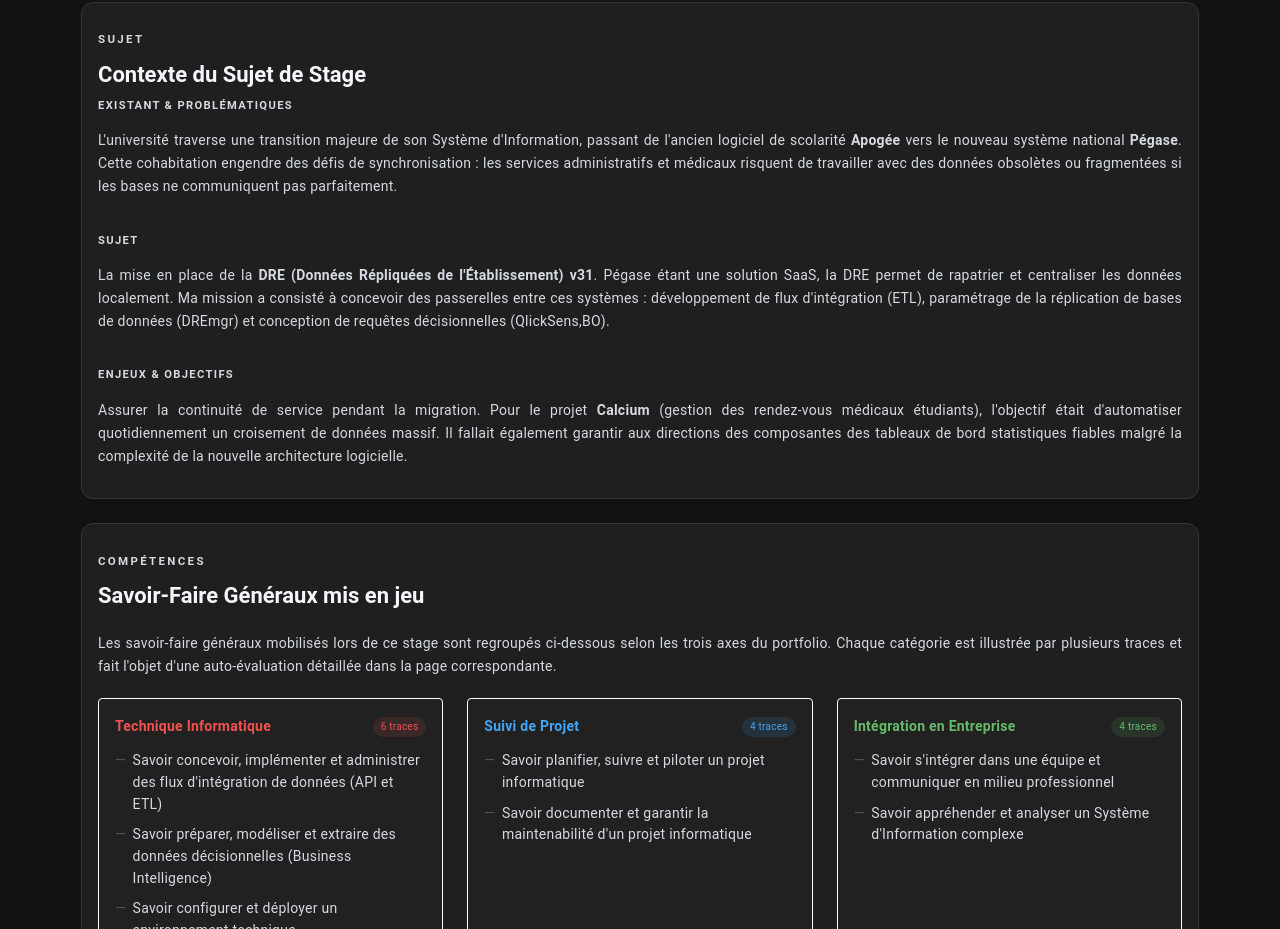
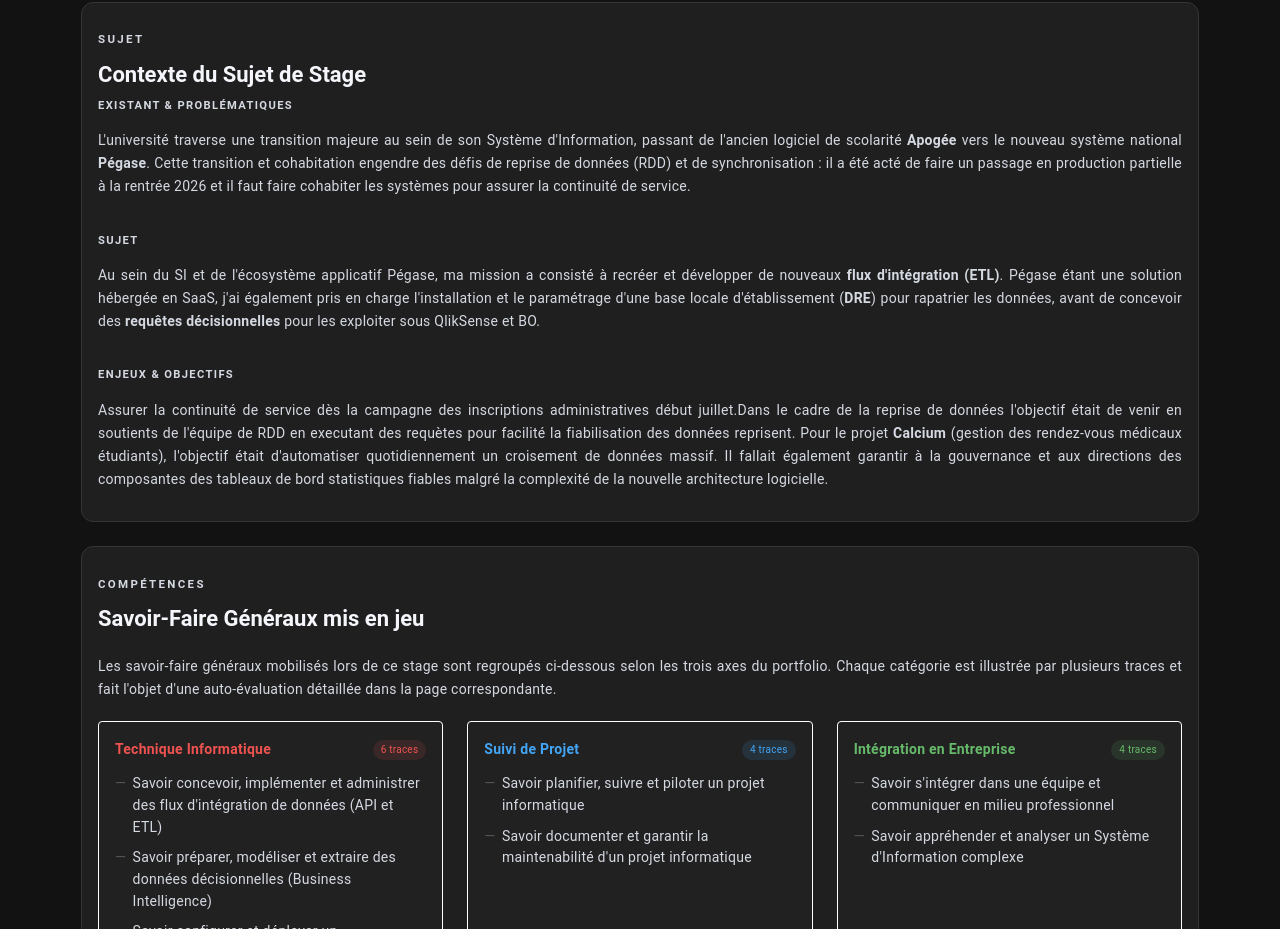
Before and after one commit to antoinezz25/portfolio_but2, a Vue app: page / in a window 1280 px wide. Shown: the part 1560-2489 px from the top of the page. Built offline with nearby package versions, Linux system fonts and the light colour scheme.

Commit message:
paufinnement page acceuil

```diff
--- a/src/views/HomeView.vue
+++ b/src/views/HomeView.vue
@@ -76,21 +76,20 @@
         <div class="mb-4">
           <p class="field-label mb-2">Existant &amp; problématiques</p>
           <p class="text-body-2 text-justify">
-            L'université traverse une transition majeure de son Système d'Information, passant de l'ancien logiciel de scolarité <strong>Apogée</strong> vers le nouveau système national <strong>Pégase</strong>. Cette cohabitation engendre des défis de synchronisation : les services administratifs et médicaux risquent de travailler avec des données obsolètes ou fragmentées si les bases ne communiquent pas parfaitement.
+            L'université traverse une transition majeure au sein de son Système d'Information, passant de l'ancien logiciel de scolarité <strong>Apogée</strong> vers le nouveau système national <strong>Pégase</strong>. Cette transition et cohabitation engendre des défis de reprise de données (RDD) et de synchronisation : il a été acté de faire un passage en production partielle à la rentrée 2026 et il faut faire cohabiter les systèmes pour assurer la continuité de service.
           </p>
         </div>
         <v-divider class="mb-4" color="#2e2e2e"></v-divider>
         <div class="mb-4">
           <p class="field-label mb-2">Sujet</p>
           <p class="text-body-2 text-justify">
-            La mise en place de la <strong>DRE (Données Répliquées de l'Établissement) v31</strong>. Pégase étant une solution SaaS, la DRE permet de rapatrier et centraliser les données localement. Ma mission a consisté à concevoir des passerelles entre ces systèmes : développement de flux d'intégration (ETL), paramétrage de la réplication de bases de données (DREmgr) et conception de requêtes décisionnelles (QlickSens,BO).
-          </p>
+            Au sein du SI et de l'écosystème applicatif Pégase, ma mission a consisté à recréer et développer de nouveaux <strong>flux d'intégration (ETL)</strong>. Pégase étant une solution hébergée en SaaS, j'ai également pris en charge l'installation et le paramétrage d'une base locale d'établissement (<strong>DRE</strong>) pour rapatrier les données, avant de concevoir des <strong>requêtes décisionnelles</strong> pour les exploiter sous QlikSense et BO.          </p>
         </div>
         <v-divider class="mb-4" color="#2e2e2e"></v-divider>
         <div>
           <p class="field-label mb-2">Enjeux &amp; objectifs</p>
           <p class="text-body-2 text-justify">
-            Assurer la continuité de service pendant la migration. Pour le projet <strong>Calcium</strong> (gestion des rendez-vous médicaux étudiants), l'objectif était d'automatiser quotidiennement un croisement de données massif. Il fallait également garantir aux directions des composantes des tableaux de bord statistiques fiables malgré la complexité de la nouvelle architecture logicielle.
+            Assurer la continuité de service dès la campagne des inscriptions administratives début juillet.Dans le cadre de la reprise de données l'objectif était de venir en soutients de l'équipe de RDD en executant des requètes pour facilité la fiabilisation des données reprisent. Pour le projet <strong>Calcium</strong> (gestion des rendez-vous médicaux étudiants), l'objectif était d'automatiser quotidiennement un croisement de données massif. Il fallait également garantir à la gouvernance et aux directions des composantes des tableaux de bord statistiques fiables malgré la complexité de la nouvelle architecture logicielle.
           </p>
         </div>
       </v-card-text>
```
